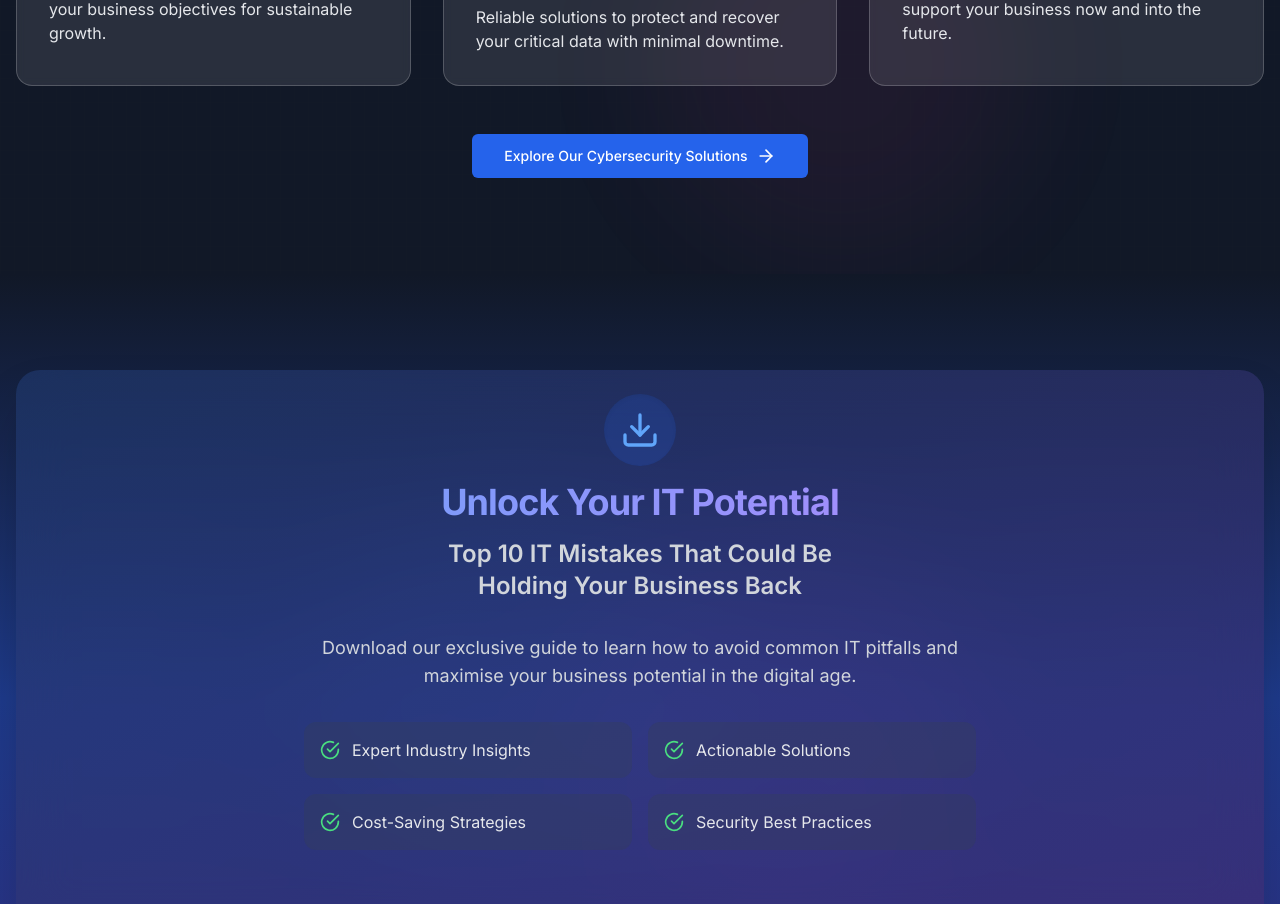
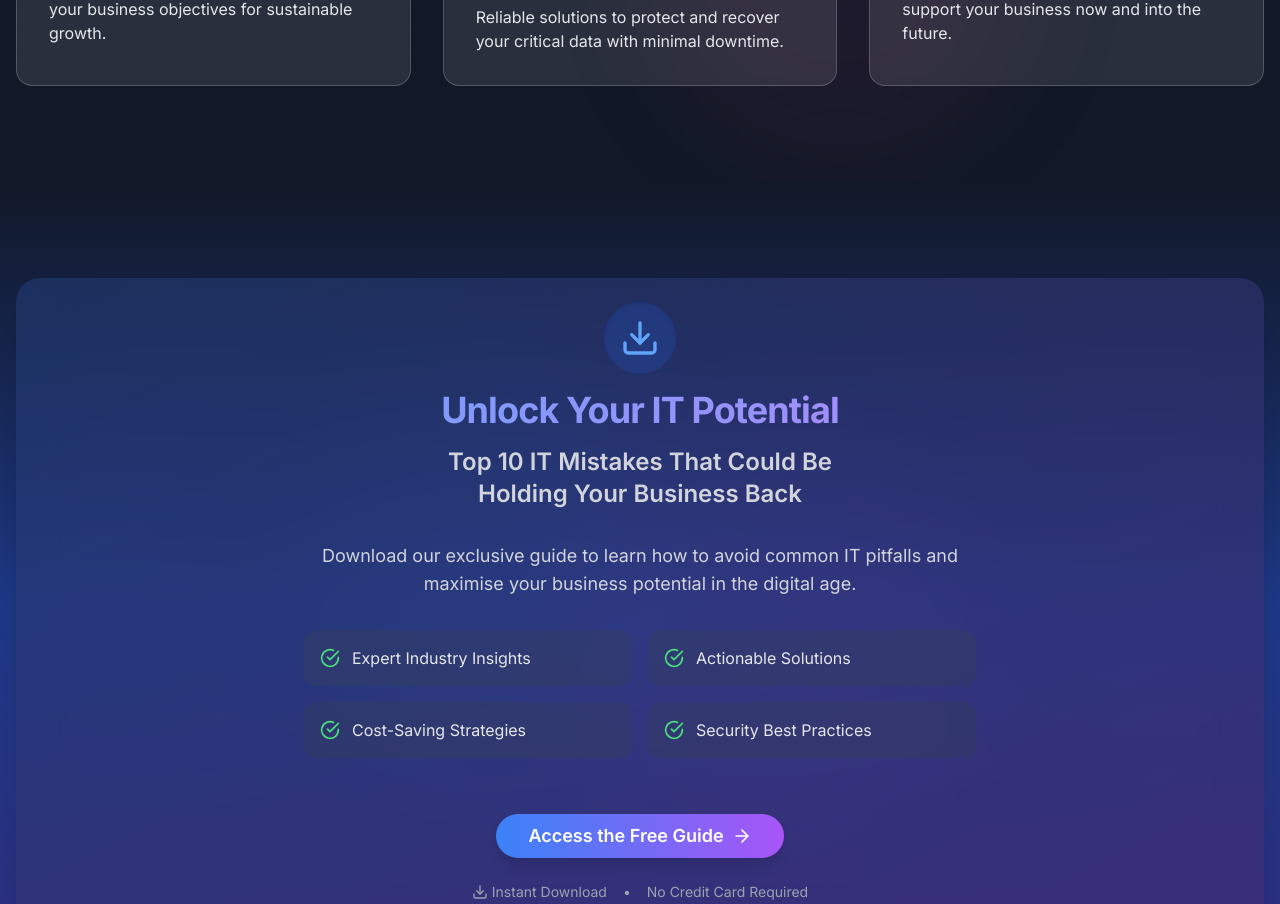
Before and after one commit to Kroszborg/webalora, a Next.js app: page / in a window 1280 px wide. Shown: the part 3240-4144 px from the top of the page. Built offline with nearby package versions, Linux system fonts and the light colour scheme.

Commit message:
added links and padding

```diff
--- a/components/home/HeroSection.tsx
+++ b/components/home/HeroSection.tsx
@@ -83,7 +83,7 @@ export const HeroSection: React.FC = () => {
   ];
 
   return (
-    <section className="relative min-h-screen flex items-center justify-center overflow-hidden bg-gradient-to-b from-blue-950 via-blue-900 to-indigo-900">
+    <section className="relative min-h-screen flex items-center justify-center overflow-hidden bg-gradient-to-b from-blue-950 via-blue-900 to-indigo-900 pb-20 md:pb-0">
       {isMounted && <Particles />}
 
       <div className="absolute inset-0 bg-gradient-to-tr from-blue-500/10 via-transparent to-purple-500/10" />
@@ -170,7 +170,7 @@ export const HeroSection: React.FC = () => {
           </Button>
         </div>
 
-        <div className="grid grid-cols-1 md:grid-cols-3 gap-8">
+        <div className="grid grid-cols-1 md:grid-cols-3 gap-8 pb-8 md:pb-0">
           {services.map((item, index) => (
             <Link href={item.href} key={index} className="block">
               <div
--- a/components/home/ServicesSection.tsx
+++ b/components/home/ServicesSection.tsx
@@ -5,8 +5,6 @@ import { motion } from "framer-motion";
 import { SectionTitle } from "@/components/ui/section-title";
 import { Server, Shield, Cloud, BarChart, Zap, PhoneCall } from "lucide-react";
 import Link from "next/link";
-import { Button } from "@/components/ui/button";
-import { ArrowRight } from "lucide-react";
 
 const services = [
   {
@@ -15,7 +13,7 @@ const services = [
     description:
       "Comprehensive management of your IT infrastructure to ensure seamless, secure operations.",
     gradient: "from-blue-500 via-blue-600 to-indigo-500",
-    href: "/services/managed-it",
+    href: "/services",
   },
   {
     icon: Shield,
@@ -23,7 +21,7 @@ const services = [
     description:
       "Advanced protection against cyber threats with proactive monitoring and threat detection.",
     gradient: "from-indigo-500 via-purple-500 to-purple-600",
-    href: "/services/cybersecurity",
+    href: "/cybersecurity-solutions",
   },
   {
     icon: Cloud,
@@ -31,7 +29,7 @@ const services = [
     description:
       "Secure, scalable cloud services that enhance flexibility and efficiency.",
     gradient: "from-purple-500 via-pink-500 to-rose-500",
-    href: "/services/cloud",
+    href: "#",
   },
   {
     icon: BarChart,
@@ -39,7 +37,7 @@ const services = [
     description:
       "Expert guidance to align technology with your business objectives for sustainable growth.",
     gradient: "from-emerald-500 via-teal-500 to-cyan-500",
-    href: "/services/consultancy",
+    href: "#",
   },
   {
     icon: Zap,
@@ -47,7 +45,7 @@ const services = [
     description:
       "Reliable solutions to protect and recover your critical data with minimal downtime.",
     gradient: "from-amber-500 via-orange-500 to-red-500",
-    href: "/services/backup",
+    href: "#",
   },
   {
     icon: PhoneCall,
@@ -55,7 +53,7 @@ const services = [
     description:
       "Building robust, scalable networks to support your business now and into the future.",
     gradient: "from-green-500 via-emerald-500 to-teal-500",
-    href: "/services/network",
+    href: "#",
   },
 ];
 
@@ -84,7 +82,7 @@ export const ServicesSection: React.FC = () => {
           subtitle="Comprehensive services designed to meet your unique needs"
         />
 
-        <div className="grid grid-cols-1 md:grid-cols-2 lg:grid-cols-3 gap-8">
+        <div className="grid grid-cols-1 sm:grid-cols-2 lg:grid-cols-3 gap-8">
           {services.map((service, index) => (
             <motion.div
               key={index}
@@ -143,18 +141,6 @@ export const ServicesSection: React.FC = () => {
             </motion.div>
           ))}
         </div>
-        <div className="mt-12 text-center">
-          <Button
-            asChild
-            size="lg"
-            className="bg-blue-600 hover:bg-blue-700 text-white"
-          >
-            <Link href="/cybersecurity-solutions" className="flex items-center">
-              Explore Our Cybersecurity Solutions
-              <ArrowRight className="ml-2 h-5 w-5" />
-            </Link>
-          </Button>
-        </div>
       </div>
     </section>
   );
```
